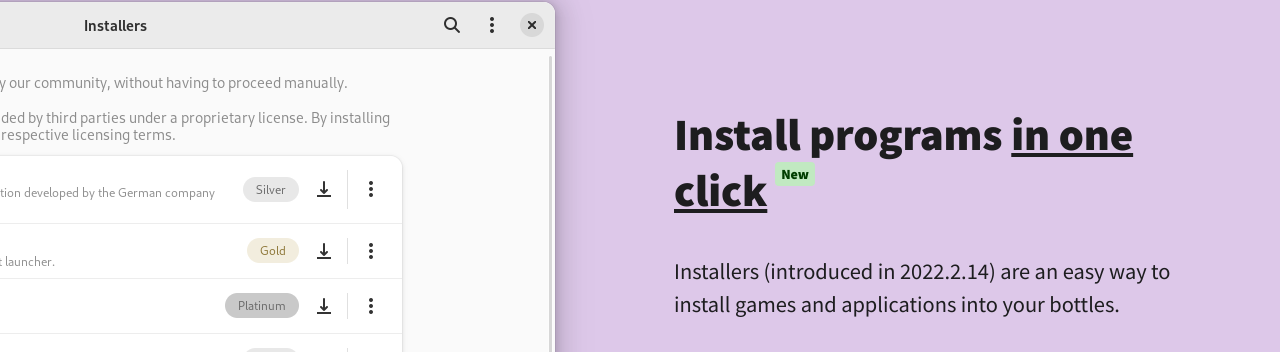
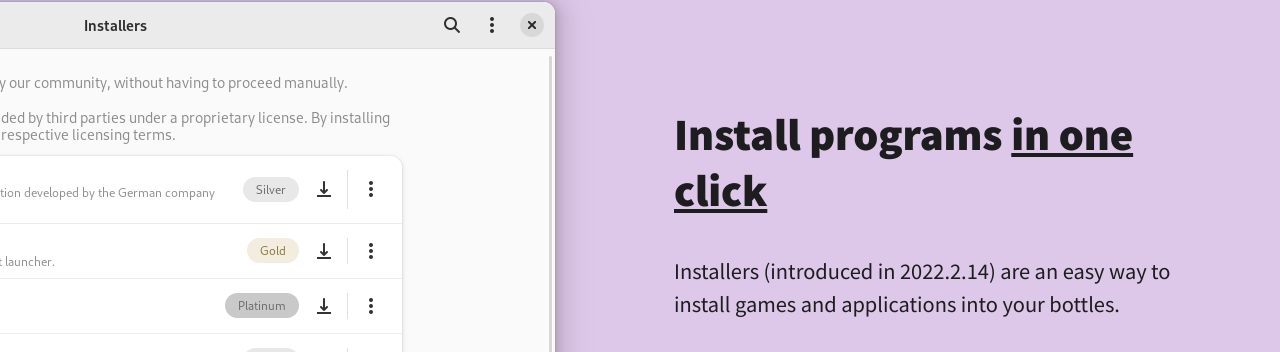
Before and after one commit to bottlesdevs/website, a Jekyll site: the page built from index.html, in a window 1280 px wide and 900 px high, scrolled down 5089 px. Shown: the part 95-447 px from the top of the window. Built offline with Jekyll 4.4.1, drawn with Linux system fonts in a browser that asks for light colours; nearby versions of some CDN libraries; comment, search, counter and statistics services are not loaded.

Commit message:
remove "new" tag from the "install programs in one click" section

```diff
--- a/index.html
+++ b/index.html
@@ -123,7 +123,7 @@ description: Run Windows programs on Linux.
 <section class="hero invert purple">
   <div class="feature-display invert">
     <div class="description">
-      <h2>Install programs <u>in one click</u><span class="badge new">New</span></h2>
+      <h2>Install programs <u>in one click</u></h2>
       <p>Installers (introduced in 2022.2.14) are an easy way to install games
         and applications into your bottles.</p>
       <p>Installers are instruction sets written by our community, which
```
